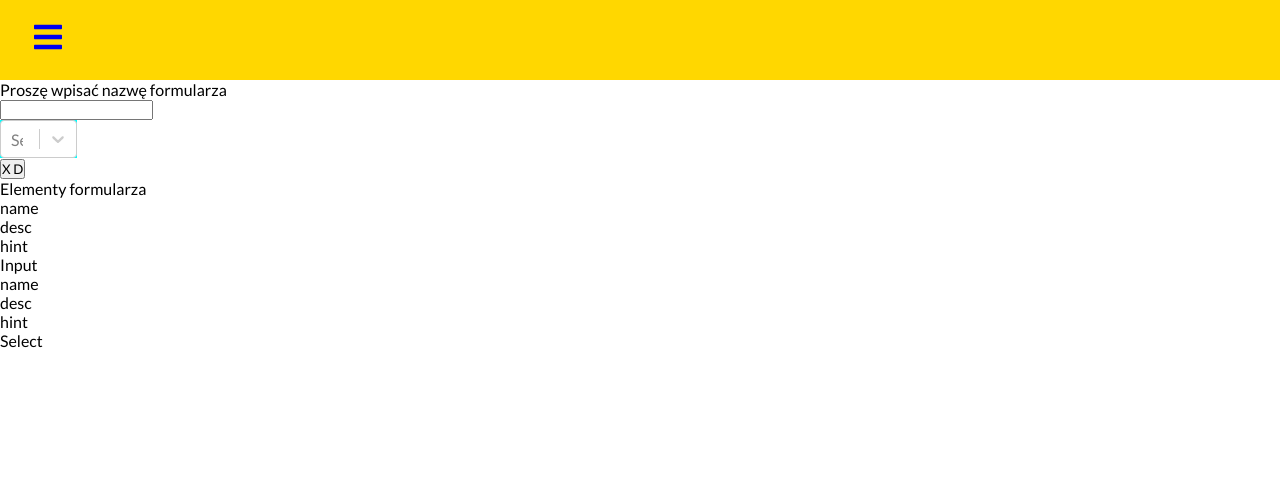
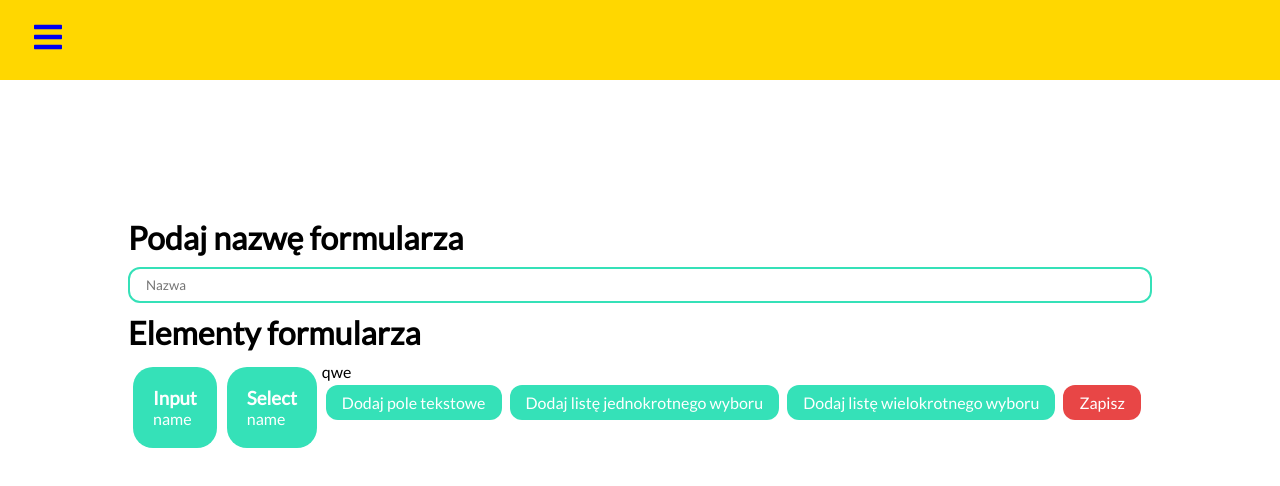
Before and after one commit to ArkadiuszDatka/immoqee-platform, a React (Create React App) app in the folder immoqee-platform/: page /create_form in a window 1280 px wide. Shown: the top 486 px of the page. Built offline with nearby package versions, Linux system fonts and the light colour scheme.

Commit message:
in progress

```diff
--- a/immoqee-platform/src/features/new_forms/components/list_of_form_elements.css
+++ b/immoqee-platform/src/features/new_forms/components/list_of_form_elements.css
@@ -0,0 +1,16 @@
+.listOfElements {
+}
+.listOfElementsCard {
+    background-color: #35E1B8;
+    padding: 20px 20px;
+    margin: 5px;
+    border: none;
+    border-radius: 20px;
+    width: min-content;
+    float: left;
+    color: white;
+}
+
+.newLine {
+    float: bottom;
+}
--- a/immoqee-platform/src/features/new_forms/components/list_of_form_elements.js
+++ b/immoqee-platform/src/features/new_forms/components/list_of_form_elements.js
@@ -1,4 +1,5 @@
 import React, { useState, useEffect } from "react";
+import "./list_of_form_elements.css"
 
 const ListOfFormElements = (props) => {
   const [data, setData] = useState(props.list);
@@ -11,16 +12,13 @@ const ListOfFormElements = (props) => {
     <div className="listOfElements">
       {data.map((item, i) => {
         return (
-          <div>
-            <ul>
-              <li>{item.name}</li>
-              <li>{item.desc}</li>
-              <li>{item.hint}</li>
-              <li>{item.type}</li>
-            </ul>
+          <div className="listOfElementsCard">
+          <h3>{item.type}</h3>
+          <p>{item.name}</p>
           </div>
         );
       })}
+      <div className="newLine">qwe</div>
     </div>
   );
 };
--- a/immoqee-platform/src/features/new_forms/pages/new_form_page.css
+++ b/immoqee-platform/src/features/new_forms/pages/new_form_page.css
@@ -2,3 +2,55 @@
   width: fit-content;
   background-color: aqua;
 }
+
+.newFormMainPage {
+  padding: 10%;
+}
+
+.newFormMainPageButtonBar {
+  align-content: end;
+}
+
+.newFormMainPageButton {
+  margin-left: 20;
+}
+
+.newFormMainPageAddButton {
+  background-color: #35E1B8;
+  border: none;
+  border-radius: 12px;
+  color: white;
+  padding: 8px 16px;
+  text-align: center;
+  text-decoration: none;
+  display: inline-block;
+  font-size: 16px;
+  margin: 4px 4px;
+  cursor: pointer;
+}
+
+.newFormMainPageSaveButton {
+  background-color: #E84646;
+  border: none;
+  border-radius: 12px;
+  color: white;
+  padding: 8px 16px;
+  text-align: center;
+  text-decoration: none;
+  display: inline-block;
+  font-size: 16px;
+  margin: 4px 4px;
+  cursor: pointer;
+}
+
+.newFormMainPageH1 {
+  margin-top: 10px;
+  margin-bottom: 10px;
+}
+
+.newFormMainPageInput {
+  width: 100%;
+  border: 2px solid #35E1B8;
+  padding: 8px 16px;
+  border-radius: 12px;
+}
--- a/immoqee-platform/src/features/new_forms/pages/new_form_page.js
+++ b/immoqee-platform/src/features/new_forms/pages/new_form_page.js
@@ -19,32 +19,43 @@ const NewFormPage = () => {
   const [inputText, setInputText] = useState("");
 
   return (
-    <div>
-      <p>Proszę wpisać nazwę formularza</p>
-      <input
+    <div className="newFormMainPage">
+      <h1 className="newFormMainPageH1">Podaj nazwę formularza</h1>
+      <input className="newFormMainPageInput" placeholder="Nazwa"
         onChange={(e) => {
           setInputText(e.target.value);
+        }}/>
+
+      <h1 className="newFormMainPageH1">Elementy formularza</h1>
+      <ListOfFormElements list={formData} />{" "}
+
+      <div className="newFormMainPageButtonBar">
+      <button
+      className = "newFormMainPageAddButton"
+        onClick={() => {
+          // setFormData([
+          //   ...formData,
+          //   new InputFormDataModel("name", inputText, "hint", "Select"),
+          // ]);
         }}
-      />
-      <Select
-        isMulti
-        className={"Select"}
-        options={options}
-        onInputChange={(data) => setSelectItems(data)}
-      />
+      >Dodaj pole tekstowe</button>
       <button
-        onClick={() => {
-          setFormData([
-            ...formData,
-            new InputFormDataModel("name", inputText, "hint", "Select"),
-          ]);
-        }}
-      >
-        X D
+      className = "newFormMainPageAddButton"
+        onClick={() => {}}
+      >Dodaj listę jednokrotnego wyboru
       </button>
-      <p>{selectItems}</p>
-      <p>Elementy formularza</p>
-      <ListOfFormElements list={formData} />{" "}
+      <button
+      className = "newFormMainPageAddButton"
+        onClick={() => {}}
+      >Dodaj listę wielokrotnego wyboru
+      </button>
+      <button
+      className = "newFormMainPageSaveButton"
+        onClick={() => {}}
+      >Zapisz
+      </button>
+      </div>
+
     </div>
   );
 };
@@ -79,4 +90,22 @@ const NewFormPage = () => {
 //   }
 // }
 
+{/* <Select
+        isMulti
+        className={"Select"}
+        options={options}
+        onInputChange={(data) => setSelectItems(data)}
+      />
+      <button
+        onClick={() => {
+          setFormData([
+            ...formData,
+            new InputFormDataModel("name", inputText, "hint", "Select"),
+          ]);
+        }}
+      >
+        X D
+      </button>
+      <p>{selectItems}</p> */}
+
 export default NewFormPage;
```
Also changed, not shown: 1 other file (tests, documents, lock files or other folders).
